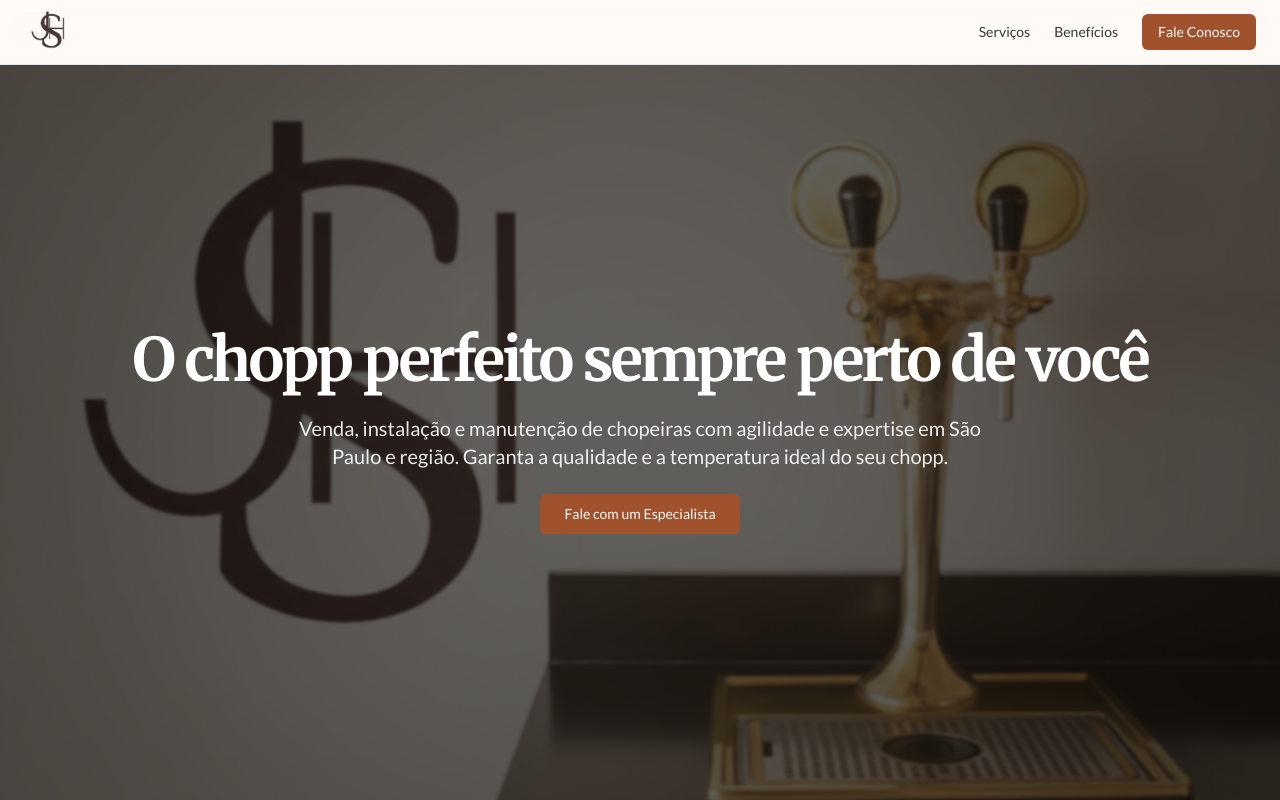
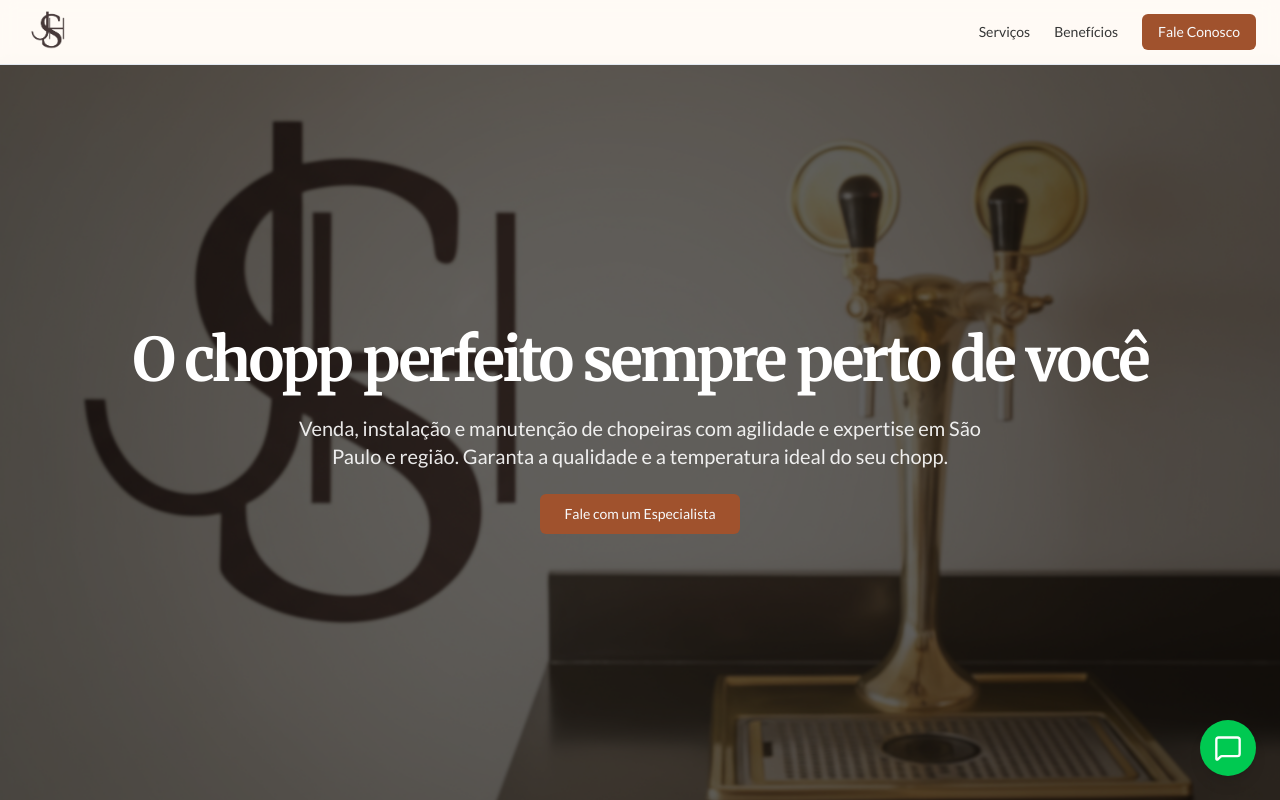
Before and after one commit to jjhschopeiras-ship-it/landing-page-jhs, a Next.js app: page / in a window 1280 px wide. Shown: the top 800 px of the page. Built offline with nearby package versions, Linux system fonts and the light colour scheme.

Commit message:
Quase tudo

```diff
--- a/app/layout.tsx
+++ b/app/layout.tsx
@@ -5,6 +5,7 @@ import { Merriweather, Lato } from "next/font/google";
 
 import { Header } from '@/components/sections/Header';
 import pageConfig from '@/config/landing-page.json';
+import { FloatingWhatsAppButton } from "@/components/FloatingWhatsAppButton";
 
 const merriweather = Merriweather({
   weight: ["700"], // Apenas Bold para títulos
@@ -38,7 +39,7 @@ export default function RootLayout({
 }: {
   children: React.ReactNode;
 }) {
-  const { theme } = pageConfig.settings;
+  const { theme, whatsappLink } = pageConfig.settings;
 
   const navLinks = pageConfig.sections
     // Filtra apenas as seções que têm ID e menuTitle definidos
@@ -67,6 +68,7 @@ export default function RootLayout({
       >
         <Header data={{ ...pageConfig.header, navLinks }} />
         {children}
+        <FloatingWhatsAppButton href={whatsappLink} />
       </body>
     </html>
   );
--- /dev/null
+++ b/components/FloatingWhatsAppButton.tsx
@@ -0,0 +1,35 @@
+// components/FloatingWhatsAppButton.tsx
+'use client'; // Marcamos como Client Component por padrão
+
+import { MessageSquare } from 'lucide-react'; // Ícone genérico de mensagem (WhatsApp)
+import { cn } from '@/lib/utils';
+
+interface FloatingWhatsAppButtonProps {
+  href?: string; // O link do WhatsApp é opcional
+}
+
+export function FloatingWhatsAppButton({ href }: FloatingWhatsAppButtonProps) {
+  // Se não houver link no JSON, o botão não será renderizado
+  if (!href) {
+    return null;
+  }
+
+  return (
+    <a
+      href={href}
+      target="_blank"
+      rel="noopener noreferrer"
+      aria-label="Fale conosco pelo WhatsApp"
+      className={cn(
+        "fixed bottom-6 right-6 z-50", // Posição fixa no canto inferior direito
+        "flex h-14 w-14 items-center justify-center rounded-full", // Tamanho e forma
+        "bg-green-500 text-white", // Cores padrão do WhatsApp
+        "shadow-lg", // Sombra para destaque
+        "transition-transform duration-200 ease-in-out hover:scale-110", // Efeito de hover
+        "focus:outline-none focus:ring-2 focus:ring-green-600 focus:ring-offset-2" // Estilos de foco para acessibilidade
+      )}
+    >
+      <MessageSquare className="h-7 w-7" /> {/* Ajuste o tamanho do ícone se necessário */}
+    </a>
+  );
+}
--- a/config/landing-page.json
+++ b/config/landing-page.json
@@ -14,7 +14,8 @@
     "seo": {
       "title": "JHS Chopeira",
       "description": "JHS CHOPEIRA - A melhor chopeira do mercado para sua casa ou negócio. Qualidade, eficiência e design inovador para servir o chopp perfeito. Venda e manutenção"
-    }
+    },
+    "whatsappLink": "https://api.whatsapp.com/message/YCBV6EB674T2D1?autoload=1&app_absent=0"
   },
   "header": {
     "logo": "/images/logojhs.png",
--- a/lib/types.ts
+++ b/lib/types.ts
@@ -229,6 +229,7 @@ export interface PageConfig {
       title: string;
       description: string;
     };
+    whatsappLink?: string;
   };
   header: {
     logo: string;
```
